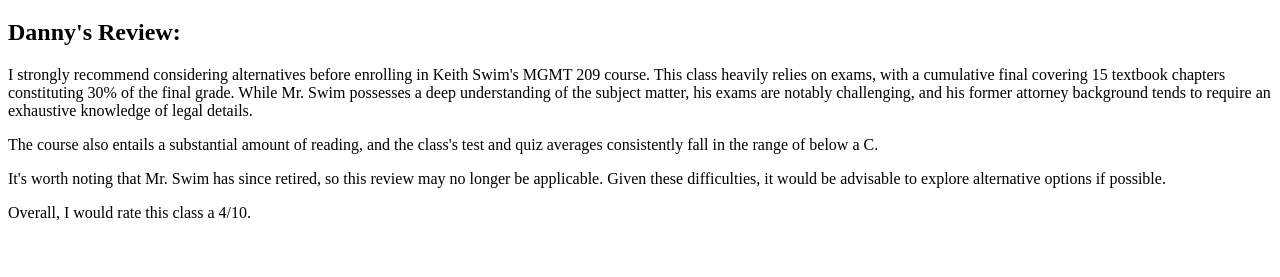
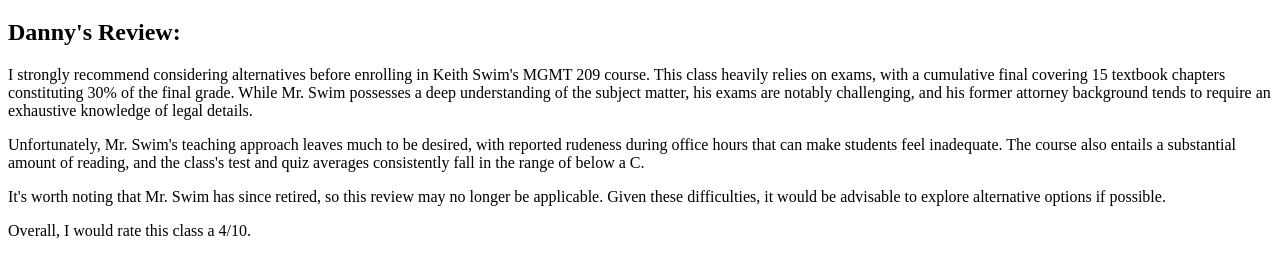
Before and after one commit to ITSV412-Group-One/ITSV412-Group-One.github.io, a plain HTML site: page mgmt209.html in a window 1280 px wide. Shown: the part 61-338 px from the top of the page. Drawn offline with Linux system fonts and the light colour scheme.

Commit message:
mgmt209.html

```diff
--- a/mgmt209.html
+++ b/mgmt209.html
@@ -1,4 +1,6 @@
 <!DOCTYPE html>
+<html>
+<head>
 <title>MGMT 209 Class Review</title>
 </head>
 
@@ -13,7 +15,9 @@
     understanding of the subject matter, his exams are notably
     challenging, and his former attorney background tends to require
     an exhaustive knowledge of legal details.</p>
-<p>The course also entails a substantial amount of reading,
+<p>Unfortunately, Mr. Swim's teaching approach leaves much to be desired,
+    with reported rudeness during office hours that can make students feel
+    inadequate. The course also entails a substantial amount of reading,
     and the class's test and quiz averages consistently fall in the range
     of below a C.</p>
 <p>It's worth noting that Mr. Swim has since retired, so this review may
```
